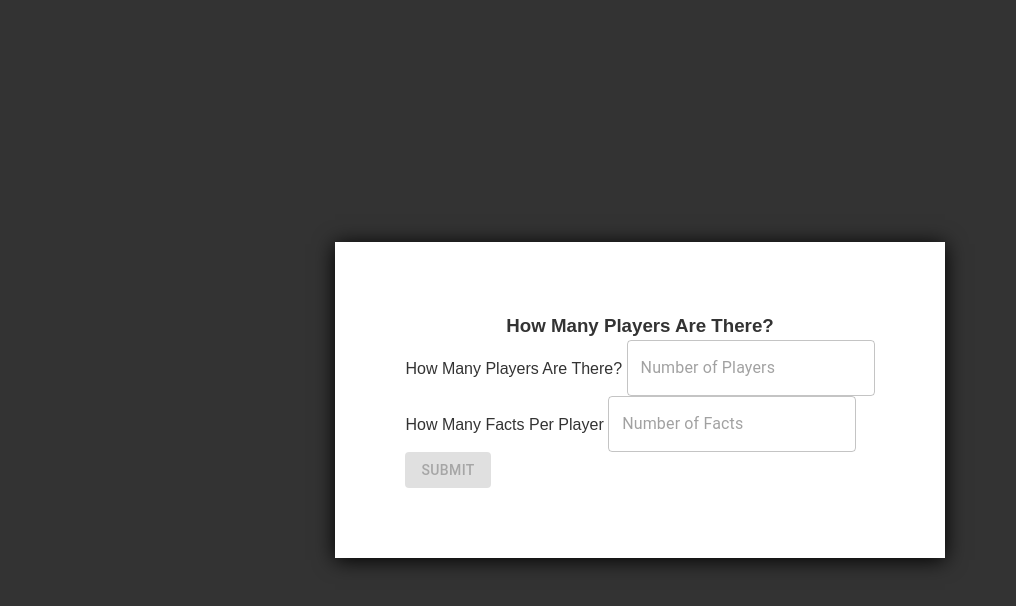
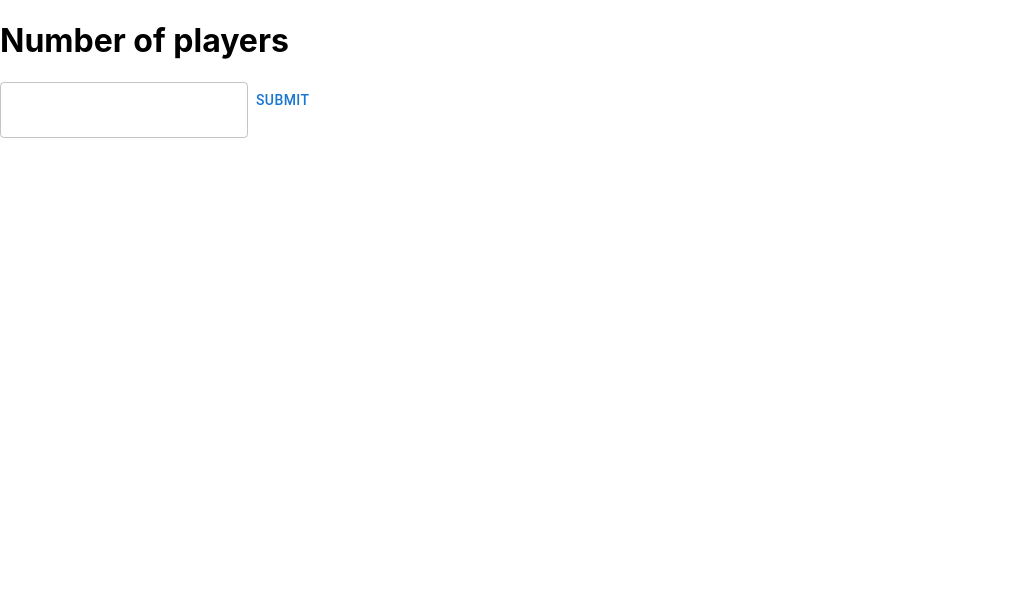
Before and after one commit to ParmarManpreet/uturn-game, a React (Create React App) app: page /number-players in a window 1280 px wide. Shown: the top 606 px of the page, without its empty margins (0-1016 px from the left). Built offline with nearby package versions, Linux system fonts and the light colour scheme.

Commit message:
Able to retrieve state and put in link

```diff
--- a/src/App.scss
+++ /dev/null
@@ -1,202 +0,0 @@
-/* variables */
-$text-color: #333;
-$bg-color: #f1f1f1;
-$light-color: #fff;
-$dark-color: #000;
-
-$ff-primary: 'Poppins', sans-serif;
-
-html, body, #root {
-  height: 100%;
-}
-
-.container {
-  max-width: 1140px;
-  margin: 0 auto;
-  padding: 0 15px;
-}
-
-/* Reset */
-* {
-  box-sizing: border-box;
-  margin: 0;
-}
-
-ul {
-  list-style-type: none;
-  padding: 0;
-}
-
-a {
-  text-decoration: none;
-}
-
-/* Typography */
-body {
-  font-family: $ff-primary;
-  font-size: 16px;
-  line-height: 1.5;
-}
-
-h1 {
-  font-size: 40px;
-  font-weight: 700;
-}
-
-.App {
-  text-align: center;
-}
-
-.App-logo {
-  height: 40vmin;
-  pointer-events: none;
-}
-
-@media (prefers-reduced-motion: no-preference) {
-  .App-logo {
-    animation: App-logo-spin infinite 20s linear;
-  }
-}
-
-.App-header {
-  background-color: #282c34;
-  min-height: 100vh;
-  display: flex;
-  flex-direction: column;
-  align-items: center;
-  justify-content: center;
-  font-size: calc(10px + 2vmin);
-  color: white;
-}
-
-.App-link {
-  color: #61dafb;
-}
-
-@keyframes App-logo-spin {
-  from {
-    transform: rotate(0deg);
-  }
-  to {
-    transform: rotate(360deg);
-  }
-}
-
-.select-players {
-  height: 100%;
-  background-repeat: no-repeat;
-  background-size: cover;
-  position: relative;
-
-  &__overlay {
-    position: absolute;
-    top: 0;
-    left: 0;
-    width: 100%;
-    height: 100%;
-    background-color: rgba($dark-color, 0.8);
-  }
-
-  &__body {
-    position: relative;
-    z-index: 1;
-    display: flex;
-    flex-direction: column;
-    align-items: center;
-    justify-content: center;
-    height: inherit;
-    color: $text-color;
-    padding: 70px;
-
-    h2 {
-      color: $light-color;
-      margin-bottom: 30px;
-      flex-direction: column;
-    }
-
-    p {
-      max-width: 800px;
-      text-align: center;
-      font-size: 24px;
-    }
-  }
-
-  &__card {
-    width: 45%;
-    border: 1px #000 solid;
-    border-radius: 6px;
-    padding-bottom: 70px;
-
-    h2 {
-      //color: #333;
-      margin-bottom: 30px;
-      flex-direction: column;
-      font-size: 2.2rem;
-      text-align: center;
-    }
-
-    &__content {
-      padding-left: 5%;
-      padding-right: 5%;
-      padding-top: 7%;
-      justify-content: center;
-    }
-  }
-}
-
-.select-groups {
-  //padding-top: 150px;
-  position: relative;
-  display: flex;
-  flex-direction: column;
-  align-items: center;
-  justify-content: center;
-  background-color: $text-color;
-  height: 100%;
-  overflow: auto;
-
-  &__body {
-    padding: 70px;
-    position: relative;
-    z-index: 1;
-    display: flex;
-    flex-direction: column;
-    align-items: center;
-    justify-content: center;
-    height: inherit;
-    color: $text-color;
-
-    &__card {
-      padding: 70px;
-      overflow: hidden;
-      box-shadow: 0 2px 20px $dark-color;
-      display: flex;
-      flex-direction: column;
-      justify-content: space-between;
-      cursor: pointer;
-      transition: transform 200ms ease-in;
-      background-color: white;
-
-      &__title {
-        padding: 1rem;
-      }
-    }
-
-    // h2 {
-    //   color: $text-color;
-    //   margin-bottom: 30px;
-    //   flex-direction: column;
-    // }
-
-    // p {
-    //   max-width: 800px;
-    //   text-align: center;
-    //   font-size: 24px;
-    // }
-  }
-
-  &:hover &__btn {
-    background-color: rgba($dark-color, 0.8);
-    color: white;
-  }
-}
--- a/src/App.tsx
+++ b/src/App.tsx
@@ -1,4 +1,3 @@
-import './App.scss';
 import { Router } from './Router';
 
 
--- a/src/pages/NumberOfPlayerPage.tsx
+++ b/src/pages/NumberOfPlayerPage.tsx
@@ -1,53 +1,35 @@
-import { Box, Button, FormControl, OutlinedInput, TextField } from "@mui/material";
+import { Button, TextField } from "@mui/material";
 import { useState } from "react";
-import { Card, Form } from 'react-bootstrap'
 import * as React from 'react'
-import { Link, Navigate, Route, useLocation, useNavigate } from "react-router-dom"
+import { useNavigate } from "react-router-dom"
 
 
 export const NumberOfPlayerPage = () => {
     const [numberOfPlayers, setNumberOfPlayers] = useState("")
-    const [numberOfFacts, setNumberOfFacts] = useState("")
     const regex = /^[0-9\b]+$/
-    const navigate = useNavigate();
 
-    const redirectToPlayerLinkPage = (e: React.FormEvent<HTMLFormElement>) => {
-        e.preventDefault()
-        navigate('/player-links', { state: { numberOfFacts} })
-        // {
-        //     <Link
-        //         to={{
-        //             pathname: "/page",
-        //             state: numberOfFacts // your data array of objects
-        //         }}
-        // ></Link>
-        // }
+    let navigate = useNavigate();
+
+    const redirectToPlayerLinkPage = (factsPerPerson: number) => {
+        navigate('/player-links', { state: {numberOfFacts: factsPerPerson} })
     }
 
-    function handleSubmit (e: React.FormEvent<HTMLFormElement>) {
-        e.preventDefault()
-        console.log("submit")
-        redirectToPlayerLinkPage(e)
-
-    }
-
-
-    const handleFactInputChange = (e: React.ChangeEvent<HTMLInputElement>) => {
-        let numberFacts = e.target.value
-        console.log("handle # facts ")
-        console.log(numberFacts)
-        console.log(regex.test(numberFacts))
-
-        if (numberFacts === "" || regex.test(numberFacts)) {
-            setNumberOfFacts(numberFacts)
+    function handleSubmit () {
+        let factsPerPerson = 1
+        let playerCount = parseInt(numberOfPlayers)
+        if (playerCount <= 1) {
+            console.log("Cannot be less than 1")
+        } else {
+            while(factsPerPerson * (playerCount - 1) < 25) {
+                factsPerPerson++
+            }
+            console.log(factsPerPerson)
+            redirectToPlayerLinkPage(factsPerPerson)
         }
     }
 
     const handlePlayerInputChange = (e: React.ChangeEvent<HTMLInputElement>) => {
         let numberPlayers = e.target.value
-        console.log("handle # players ")
-        console.log(numberPlayers)
-        console.log(regex.test(numberPlayers))
 
         if (numberPlayers === "" || regex.test(numberPlayers)) {
             setNumberOfPlayers(numberPlayers)
@@ -56,31 +38,9 @@ export const NumberOfPlayerPage = () => {
 
         return (
             <>
-            <section className="select-groups">
-                <div className="select-groups__body">
-                    <Card className="select-groups__body__card">
-                        {/* <FormControl sx={{ width: '30ch' }}> */}
-                            <Form onSubmit={(e) => handleSubmit(e)}>
-                                <h3 style={{"textAlign": "center"}}> How Many Players Are There? </h3>
-                                <Form.Group className="mb-3" controlId="formNumberOfPlayers">
-                                    <Form.Label>How Many Players Are There? </Form.Label>
-                                    <OutlinedInput type="text"  placeholder="Number of Players" onChange={(e) => handlePlayerInputChange(e as any) } value={numberOfPlayers} style={{"textAlign": "center"} }/>
-                                </Form.Group>
-
-                                <Form.Group className="mb-3" controlId="formNumberOfFacts">
-                                <Form.Label>How Many Facts Per Player </Form.Label>
-                                <OutlinedInput type="text"  placeholder="Number of Facts" onChange={(e) => handleFactInputChange(e as any) } value={numberOfFacts} style={{"textAlign": "center"}}/>
-                                </Form.Group>
-
-                                <div className="d-grid gap-5">
-                                    <Button variant="contained" color="primary" type="submit" disabled={numberOfPlayers.length <= 0}>
-                                        Submit
-                                    </Button>
-                                </div>
-                            </Form>
-                    </Card>
-                </div>
-            </section>
+                <h1>Number of players</h1>
+                <TextField value={numberOfPlayers} onChange={handlePlayerInputChange}></TextField>
+                <Button onClick={handleSubmit}>Submit</Button>
             </>
 
         );
--- a/src/pages/PlayerLinkPage.tsx
+++ b/src/pages/PlayerLinkPage.tsx
@@ -1,31 +1,15 @@
-import { Link, useLocation } from "react-router-dom";
-
-// interface PlayerLinkPage {
-//     numberOfFacts: number
-// }
+import { useLocation } from "react-router-dom";
 
 export const PlayerLinkPage = () => {
-    const location = useLocation();
-    const initialFactNumber = location.state
-    // const initialFactNumber = location.state.numberOfFacts as string
-    // const location = useLocation();
-    // const initialGroupNumber : number = Number(location.state.numberOfFacts)
+    const location =  useLocation();
+    const factState: any = location.state
+    const factNumber: number = factState.numberOfFacts
+    console.log(factState.numberOfFacts)
 
     return (
         <>
             <div>Player Link Page</div>
-                <ul>
-                    <Link
-                        // to={{
-                        //     pathname: "/player-profile",
-                        //     // numberOfFacts: props.numberOfFacts // your data array of objects
-                        // }}
-                        to={"/player-profile"}
-                        //key={initialFactNumber}
-                        >Profile Page
-                    </Link>
-                </ul>
+            <div> {`localhost:3000/player-profile/?factNumber=${factNumber}`} </div>
         </>
-
     );
 }
```
